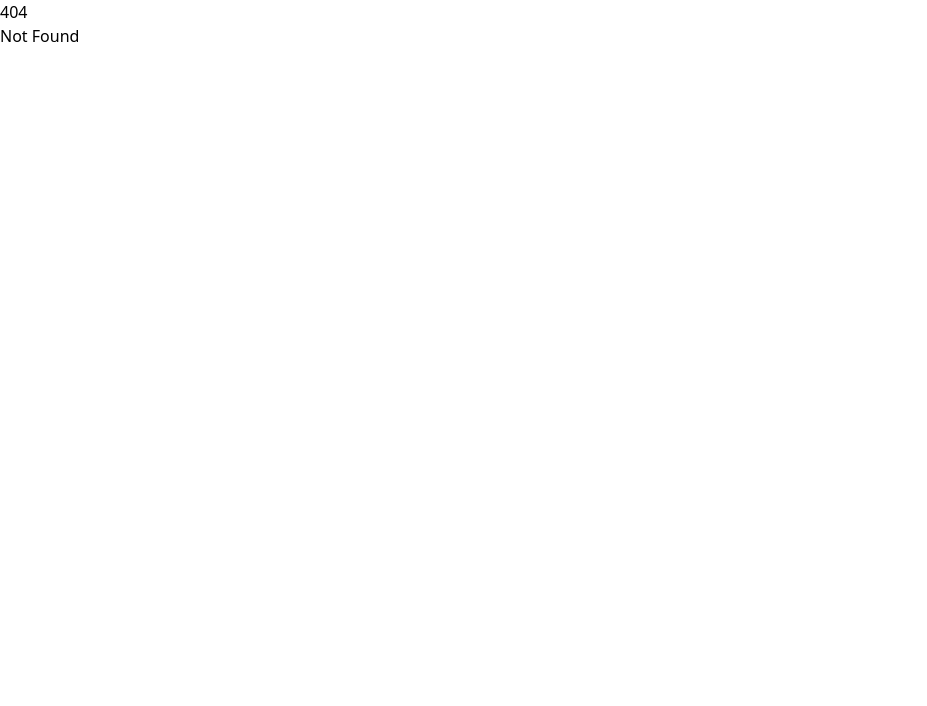
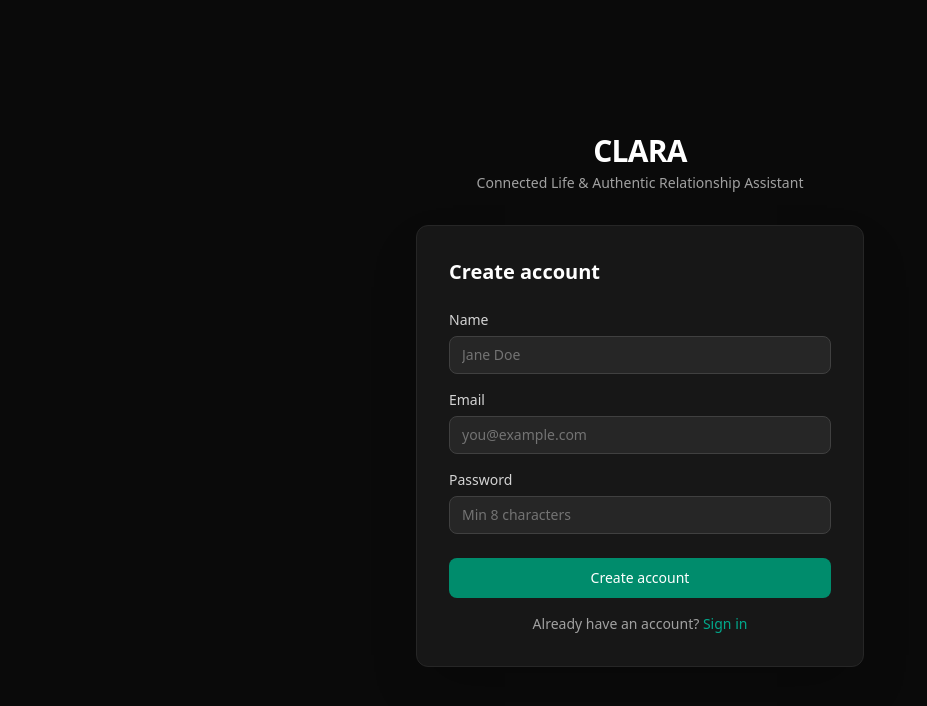
Before and after one commit to buvis/clara, a SvelteKit app in the folder frontend/: page /auth/register in a window 1280 px wide. Before the commit this address had no page. Shown: the top 706 px of the page, without its empty margins (0-927 px from the left). Built offline with nearby package versions, Linux system fonts and the light colour scheme.

Commit message:
feat(frontend): add login + register pages

```diff
--- /dev/null
+++ b/frontend/src/lib/api/auth.ts
@@ -0,0 +1,20 @@
+import { api } from '$api/client';
+import type { AuthResponse, User } from '$api/types';
+
+export const authApi = {
+  login(email: string, password: string): Promise<AuthResponse> {
+    return api.post<AuthResponse>('/auth/login', { email, password });
+  },
+
+  register(email: string, password: string, name: string): Promise<AuthResponse> {
+    return api.post<AuthResponse>('/auth/register', { email, password, name });
+  },
+
+  logout(): Promise<void> {
+    return api.post('/auth/logout');
+  },
+
+  me(): Promise<User> {
+    return api.get<User>('/auth/me');
+  }
+};
--- /dev/null
+++ b/frontend/src/routes/(public)/+layout.svelte
@@ -0,0 +1,15 @@
+<script lang="ts">
+  let { children } = $props();
+</script>
+
+<div class="flex min-h-screen items-center justify-center bg-neutral-950 px-4">
+  <div class="w-full max-w-md">
+    <div class="mb-8 text-center">
+      <h1 class="text-3xl font-bold tracking-tight text-white">CLARA</h1>
+      <p class="mt-1 text-sm text-neutral-400">
+        Connected Life & Authentic Relationship Assistant
+      </p>
+    </div>
+    {@render children()}
+  </div>
+</div>
--- /dev/null
+++ b/frontend/src/routes/(public)/auth/login/+page.svelte
@@ -0,0 +1,93 @@
+<script lang="ts">
+  import { goto } from '$app/navigation';
+  import { auth } from '$state/auth.svelte';
+
+  let email = $state('');
+  let password = $state('');
+  let error = $state('');
+  let submitting = $state(false);
+
+  async function handleSubmit(e: SubmitEvent) {
+    e.preventDefault();
+    error = '';
+    submitting = true;
+    try {
+      const res = await auth.login(email, password);
+      if (res.vault_id) {
+        goto(`/vaults/${res.vault_id}/dashboard`);
+      } else {
+        goto('/');
+      }
+    } catch (err: any) {
+      error = err.detail ?? 'Login failed';
+    } finally {
+      submitting = false;
+    }
+  }
+</script>
+
+<form
+  onsubmit={handleSubmit}
+  class="rounded-xl border border-neutral-800 bg-neutral-900 p-8 shadow-2xl"
+>
+  <h2 class="mb-6 text-xl font-semibold text-white">Sign in</h2>
+
+  {#if error}
+    <div class="mb-4 rounded-lg bg-red-950/50 px-4 py-3 text-sm text-red-400">
+      {error}
+    </div>
+  {/if}
+
+  <div class="space-y-4">
+    <div>
+      <label for="email" class="mb-1.5 block text-sm font-medium text-neutral-300">
+        Email
+      </label>
+      <input
+        id="email"
+        type="email"
+        bind:value={email}
+        required
+        autocomplete="email"
+        class="w-full rounded-lg border border-neutral-700 bg-neutral-800 px-3 py-2 text-sm text-white placeholder-neutral-500 outline-none transition focus:border-brand-500 focus:ring-1 focus:ring-brand-500"
+        placeholder="you@example.com"
+      />
+    </div>
+
+    <div>
+      <label for="password" class="mb-1.5 block text-sm font-medium text-neutral-300">
+        Password
+      </label>
+      <input
+        id="password"
+        type="password"
+        bind:value={password}
+        required
+        autocomplete="current-password"
+        class="w-full rounded-lg border border-neutral-700 bg-neutral-800 px-3 py-2 text-sm text-white placeholder-neutral-500 outline-none transition focus:border-brand-500 focus:ring-1 focus:ring-brand-500"
+        placeholder="********"
+      />
+    </div>
+  </div>
+
+  <button
+    type="submit"
+    disabled={submitting}
+    class="mt-6 flex w-full items-center justify-center rounded-lg bg-brand-500 px-4 py-2.5 text-sm font-medium text-white transition hover:bg-brand-400 disabled:opacity-50"
+  >
+    {#if submitting}
+      <svg class="mr-2 h-4 w-4 animate-spin" viewBox="0 0 24 24" fill="none">
+        <circle cx="12" cy="12" r="10" stroke="currentColor" stroke-width="4" class="opacity-25" />
+        <path fill="currentColor" d="M4 12a8 8 0 018-8V0C5.373 0 0 5.373 0 12h4z" class="opacity-75" />
+      </svg>
+    {/if}
+    Sign in
+  </button>
+
+  <p class="mt-4 text-center text-sm text-neutral-400">
+    No account?
+    <a href="/auth/register" class="text-brand-400 hover:text-brand-300 transition">
+      Create one
+    </a>
+  </p>
+</form>
--- /dev/null
+++ b/frontend/src/routes/(public)/auth/register/+page.svelte
@@ -0,0 +1,106 @@
+<script lang="ts">
+  import { goto } from '$app/navigation';
+  import { auth } from '$state/auth.svelte';
+
+  let name = $state('');
+  let email = $state('');
+  let password = $state('');
+  let error = $state('');
+  let submitting = $state(false);
+
+  async function handleSubmit(e: SubmitEvent) {
+    e.preventDefault();
+    error = '';
+    submitting = true;
+    try {
+      await auth.register(email, password, name);
+      goto('/auth/login');
+    } catch (err: any) {
+      error = err.detail ?? 'Registration failed';
+    } finally {
+      submitting = false;
+    }
+  }
+</script>
+
+<form
+  onsubmit={handleSubmit}
+  class="rounded-xl border border-neutral-800 bg-neutral-900 p-8 shadow-2xl"
+>
+  <h2 class="mb-6 text-xl font-semibold text-white">Create account</h2>
+
+  {#if error}
+    <div class="mb-4 rounded-lg bg-red-950/50 px-4 py-3 text-sm text-red-400">
+      {error}
+    </div>
+  {/if}
+
+  <div class="space-y-4">
+    <div>
+      <label for="name" class="mb-1.5 block text-sm font-medium text-neutral-300">
+        Name
+      </label>
+      <input
+        id="name"
+        type="text"
+        bind:value={name}
+        required
+        autocomplete="name"
+        class="w-full rounded-lg border border-neutral-700 bg-neutral-800 px-3 py-2 text-sm text-white placeholder-neutral-500 outline-none transition focus:border-brand-500 focus:ring-1 focus:ring-brand-500"
+        placeholder="Jane Doe"
+      />
+    </div>
+
+    <div>
+      <label for="email" class="mb-1.5 block text-sm font-medium text-neutral-300">
+        Email
+      </label>
+      <input
+        id="email"
+        type="email"
+        bind:value={email}
+        required
+        autocomplete="email"
+        class="w-full rounded-lg border border-neutral-700 bg-neutral-800 px-3 py-2 text-sm text-white placeholder-neutral-500 outline-none transition focus:border-brand-500 focus:ring-1 focus:ring-brand-500"
+        placeholder="you@example.com"
+      />
+    </div>
+
+    <div>
+      <label for="password" class="mb-1.5 block text-sm font-medium text-neutral-300">
+        Password
+      </label>
+      <input
+        id="password"
+        type="password"
+        bind:value={password}
+        required
+        minlength="8"
+        autocomplete="new-password"
+        class="w-full rounded-lg border border-neutral-700 bg-neutral-800 px-3 py-2 text-sm text-white placeholder-neutral-500 outline-none transition focus:border-brand-500 focus:ring-1 focus:ring-brand-500"
+        placeholder="Min 8 characters"
+      />
+    </div>
+  </div>
+
+  <button
+    type="submit"
+    disabled={submitting}
+    class="mt-6 flex w-full items-center justify-center rounded-lg bg-brand-500 px-4 py-2.5 text-sm font-medium text-white transition hover:bg-brand-400 disabled:opacity-50"
+  >
+    {#if submitting}
+      <svg class="mr-2 h-4 w-4 animate-spin" viewBox="0 0 24 24" fill="none">
+        <circle cx="12" cy="12" r="10" stroke="currentColor" stroke-width="4" class="opacity-25" />
+        <path fill="currentColor" d="M4 12a8 8 0 018-8V0C5.373 0 0 5.373 0 12h4z" class="opacity-75" />
+      </svg>
+    {/if}
+    Create account
+  </button>
+
+  <p class="mt-4 text-center text-sm text-neutral-400">
+    Already have an account?
+    <a href="/auth/login" class="text-brand-400 hover:text-brand-300 transition">
+      Sign in
+    </a>
+  </p>
+</form>
```
